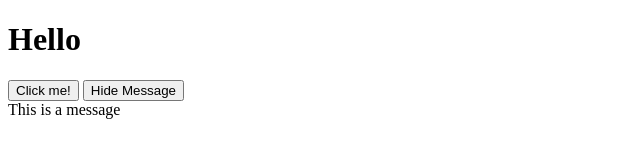
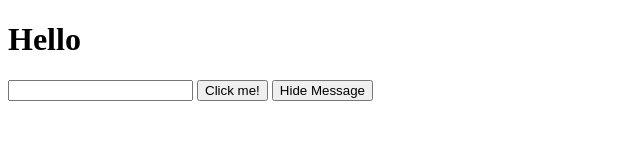
Before and after one commit to robimaliqi/example-3, a website: page index.html in a window 1280 px wide. Both pictures are taken after a click on the button "Click me!". Shown: the whole page, without its empty margins (0-640 px from the left). Drawn offline with Linux system fonts and the light colour scheme.

Commit message:
Handling user input; Exercise - customising the message; updated our program so it lets us customise the message that is shown when clicking the button. Still need to do a test for when the text is cleared in the input box and shown underneath.

```diff
--- a/bundle.js
+++ b/bundle.js
@@ -18,10 +18,11 @@
           });
         }
         displayMessage() {
-          console.log("Thanks for clicking me!");
+          const message = document.querySelector("#message-input").value;
           const messageElement = document.createElement("div");
           messageElement.id = "message";
-          messageElement.innerText = "This is a message";
+          messageElement.innerText = message;
+          document.querySelector("#message-input").value = "";
           document.querySelector("#main-container").append(messageElement);
         }
         hideMessage() {
--- a/index.html
+++ b/index.html
@@ -6,6 +6,7 @@
     <body>
       <h1>Hello</h1>
 
+      <input type="text" id="message-input" />
       <button id="show-message-button">Click me!</button>
       <button id="hide-message-button">Hide Message</button>
 
```
Also changed, not shown: messageView.js (+8 -2 lines), messageView.test.js (+29 -2 lines).
